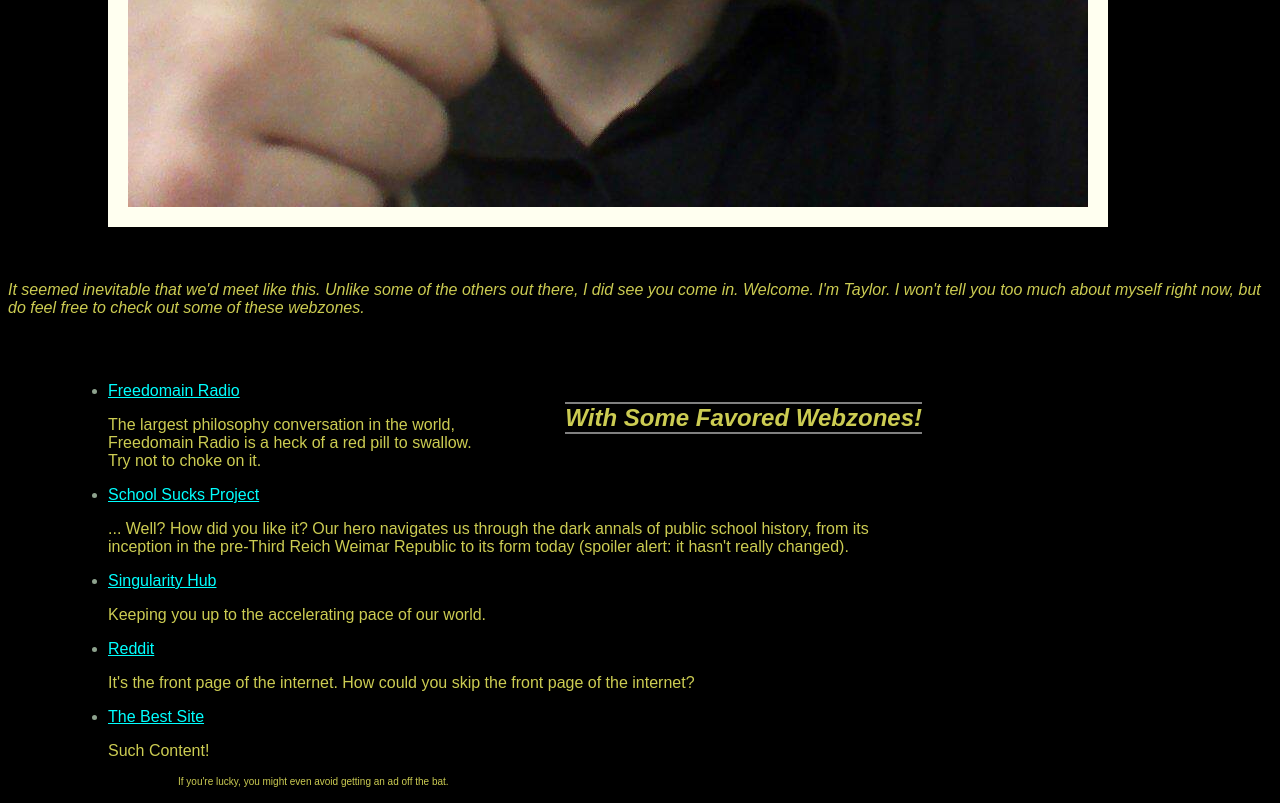
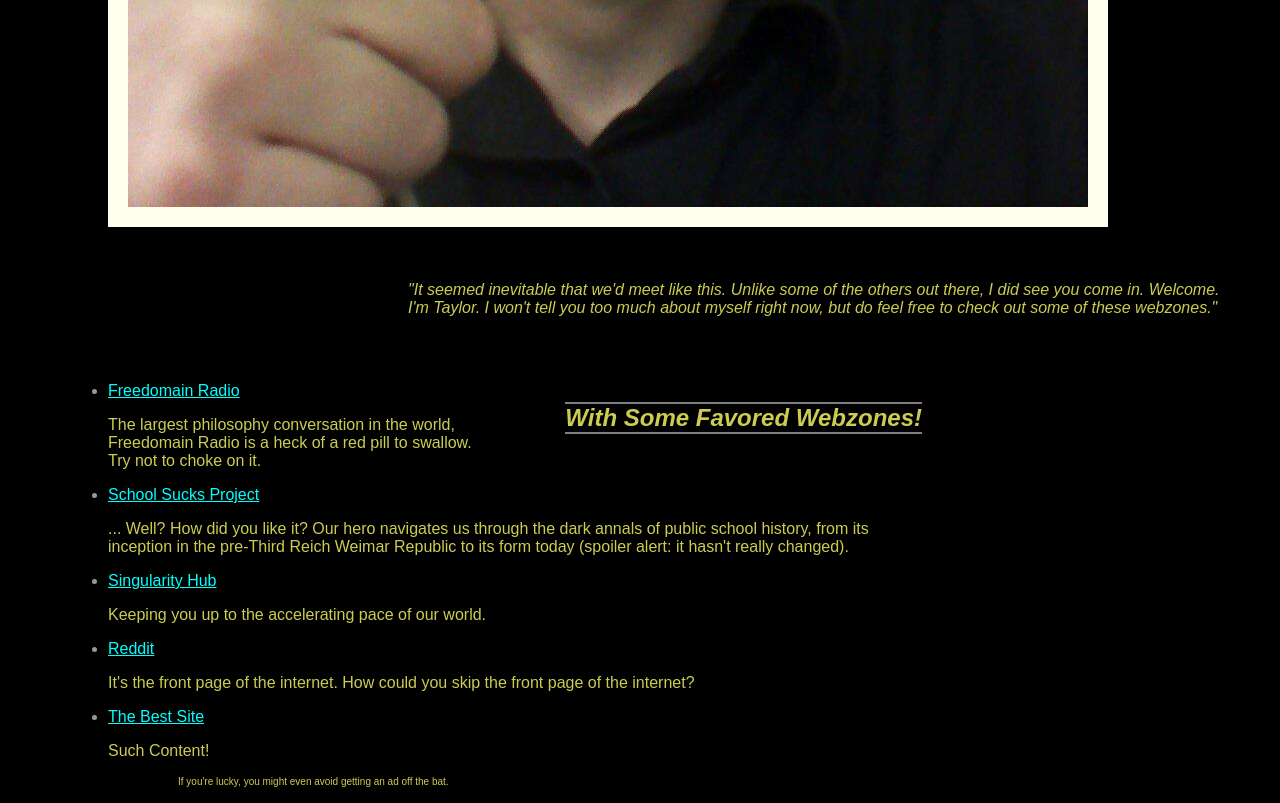
Before and after one commit to tsmit182/hw-repo-3, a plain HTML site: page index.html in a window 1280 px wide. Shown: the part 1212-2015 px from the top of the page. Drawn offline with Linux system fonts and the light colour scheme.

Commit message:
format changes

```diff
--- a/index.html
+++ b/index.html
@@ -7,7 +7,7 @@
 <body>
 	<h1>The Introductory Taylor Smith</h1>
 	<img style="max-height:50%"src="Images/me.jpg" alt="This Guy." title="This Guy.">
-	<div id="bio">It seemed inevitable that we'd meet like this. Unlike some of the others out there, I <em>did</em> see you come in. Welcome. I'm Taylor. I won't tell you too much about myself right now, but do feel free to check out some of these webzones.</div>
+	<div id="bio">"It seemed inevitable that we'd meet like this. Unlike some of the others out there, I <em>did</em> see you come in. Welcome. I'm Taylor. I won't tell you too much about myself right now, but do feel free to check out some of these webzones."</div>
 	<ul><h2>With Some Favored Webzones!</h2>
 		<li><a href="http://www.freedomainradio.com" target="_blank">Freedomain Radio</a></li>
 			<p>The largest philosophy conversation in the world, Freedomain Radio is a heck of a red pill to swallow. Try not to choke on it.</p>
--- a/style.css
+++ b/style.css
@@ -25,6 +25,8 @@ h1 {
 #bio {
 	margin-bottom:65px;
 	margin-top:50px;
+	margin-left: 400px;
+	margin-right: 40px;
 	font-style: italic;
 	font-family: sans-serif;
 	color: #CCCC52;
```
